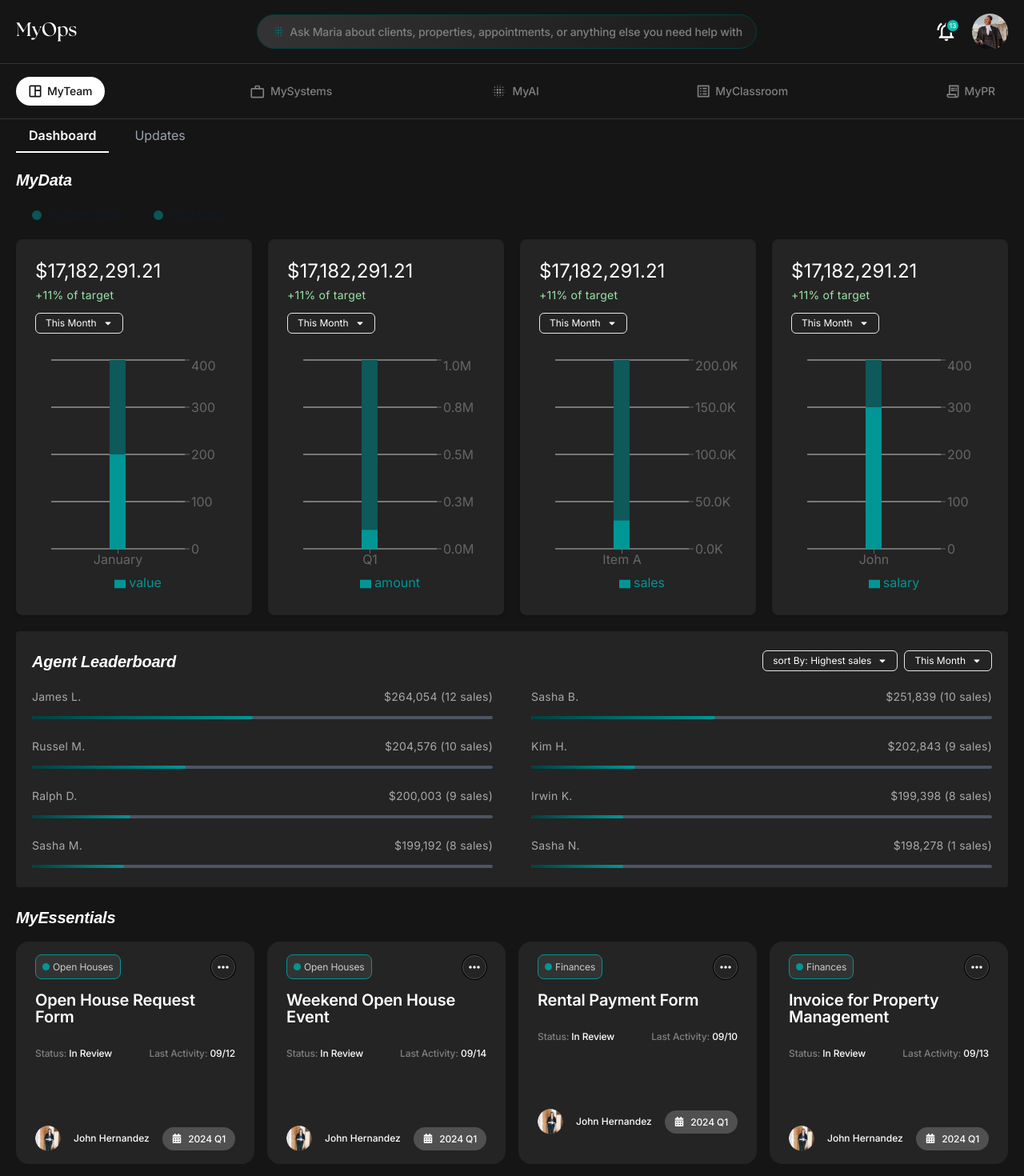
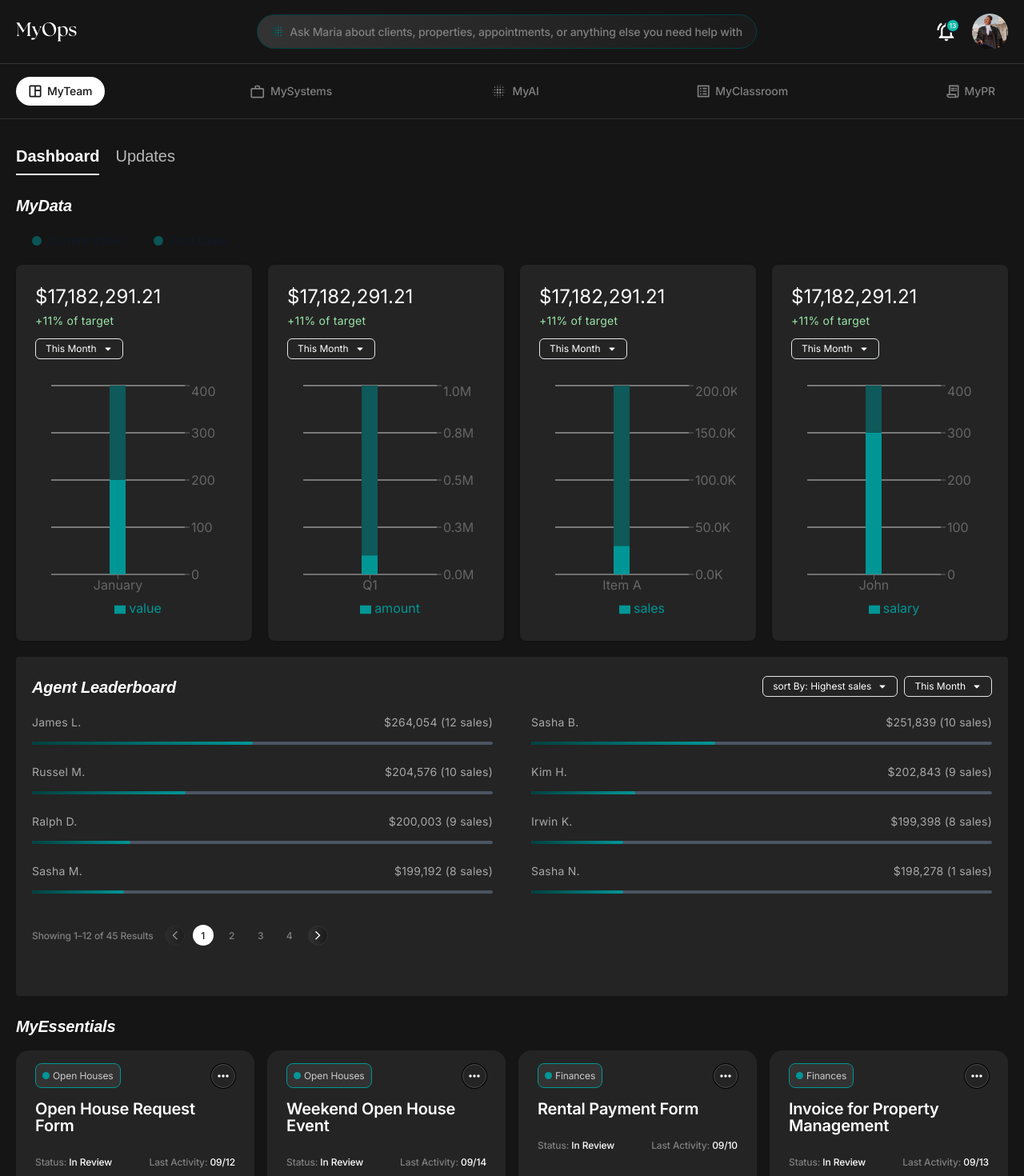
Before and after one commit to Webgenius0/atomana-react, a React (Vite) app: page / in a window 1280 px wide. Shown: the top 1470 px of the page at 80% size. Built offline with nearby package versions, Linux system fonts and the light colour scheme; a web font is replaced by a local one.

Commit message:
created my essentials page to show all the essentials

```diff
--- a/src/components/TabStepper.jsx
+++ b/src/components/TabStepper.jsx
@@ -2,22 +2,20 @@ import { useState } from "react";
 import { Link } from "react-router-dom";
 
 const TabStepper = ({ tabs }) => {
-
   const [activeTab, setActiveTab] = useState(tabs[0].path);
 
   return (
     <div>
-
-      <div className="flex space-x-4">
-        {tabs.map((tab) => (
+      <div className="flex items-start gap-5">
+        {tabs?.map((tab) => (
           <Link
-          key={tab.path}
+            key={tab.path}
             to={tab.path}
             onClick={() => setActiveTab(tab.path)}
-            className={`py-2 px-4 ${
+            className={`py-1 sm:py-2 font-Inria text-lg md:text-xl ${
               activeTab === tab.path
-                ? "text-white border-b-2 border-white font-semibold"
-                : "text-gray-400 hover:text-gray-400 hover:border-b-2 border-transparent"
+                ? "text-light border-b-2 border-light font-semibold"
+                : "text-[#ffffffb3] hover:text-light hover:border-b-2 hover:border-light border-transparent duration-100"
             }`}
           >
             {tab.label}
--- /dev/null
+++ b/src/pages/MyEssentials.jsx
@@ -0,0 +1,33 @@
+import DataCard from "@/components/DataCard";
+import { useGetSystemsData } from "@/hooks/useGetSystemsData";
+import React from "react";
+
+const MyEssentials = () => {
+  const { data } = useGetSystemsData();
+
+  return (
+    <div className="my-container">
+      <div className="pt-6 md:pt-8 lg:pt-12 pb-4 md:pb-5 lg:pb-8">
+        <h1 className="section-title mb-4">MyEssentials</h1>
+
+        <div className="grid sm:grid-cols-2 md:grid-cols-3 lg:grid-cols-4 gap-4 mt-4 md:mt-5">
+          {data?.map((item) => (
+            <DataCard key={item?.id} data={item}>
+              <div className="flex items-center gap-x-1 gap-y-[2px] flex-wrap justify-between mt-6">
+                <p className="text-secondary text-xs font-medium leading-[21px] tracking-[-0.12px]">
+                  Status: <span className="text-light">{item.status}</span>
+                </p>
+                <p className="text-secondary text-xs font-medium leading-[21px] tracking-[-0.12px]">
+                  Last Activity:{" "}
+                  <span className="text-light">{item.lastActivity}</span>
+                </p>
+              </div>
+            </DataCard>
+          ))}
+        </div>
+      </div>
+    </div>
+  );
+};
+
+export default MyEssentials;
--- a/src/pages/MyTeam.jsx
+++ b/src/pages/MyTeam.jsx
@@ -10,6 +10,7 @@ import { useState } from "react";
 import { Link } from "react-router-dom";
 
 const MyTeam = () => {
+  const [currentPage, setCurrentPage] = useState(1);
   const [selectedValue, setSelectedValue] = useState("");
   const { data } = useGetSystemsData();
 
@@ -17,9 +18,6 @@ const MyTeam = () => {
     { label: "Dashboard", path: "/dashboard" },
     { label: "Updates", path: "/updates" },
   ];
-
-
-
 
   const ourMission = [
     {
@@ -150,21 +148,23 @@ const MyTeam = () => {
 
   return (
     <>
-      <div className="my-container mx-auto">
-        <TabStepper tabs={tabs} />
+      <div className="my-container">
+        <div className="my-4 sm:my-5 md:my-6">
+          <TabStepper tabs={tabs} />
+        </div>
         <div>
           <div className="mt-5 mb-5">
             <h1 className="section-title">MyData</h1>
             <div className="flex gap-5 pt-5">
-
               <div className="flex items-center ml-5">
                 <button
                   onClick={() => handleChange("current")}
                   className="flex items-center gap-2"
                 >
                   <div
-                    className={`h-3 w-3 rounded-full bg-[#009696] transition-opacity ${selectedValue === "current" ? "opacity-100" : "opacity-50"
-                      }`}
+                    className={`h-3 w-3 rounded-full bg-[#009696] transition-opacity ${
+                      selectedValue === "current" ? "opacity-100" : "opacity-50"
+                    }`}
                   ></div>
                   <span className=" text-sm font-medium text-gray-900 dark:text-gray-300">
                     Current Value
@@ -172,15 +172,15 @@ const MyTeam = () => {
                 </button>
               </div>
 
-
               <div className="flex items-center ml-5">
                 <button
                   onClick={() => handleChange("goal")}
                   className="flex items-center gap-2"
                 >
                   <div
-                    className={`h-3 w-3 rounded-full bg-[#009696] transition-opacity ${selectedValue === "goal" ? "opacity-100" : "opacity-50"
-                      }`}
+                    className={`h-3 w-3 rounded-full bg-[#009696] transition-opacity ${
+                      selectedValue === "goal" ? "opacity-100" : "opacity-50"
+                    }`}
                   ></div>
                   <span className=" text-sm font-medium text-gray-900 dark:text-gray-300">
                     Goal Value
@@ -188,8 +188,6 @@ const MyTeam = () => {
                 </button>
               </div>
             </div>
-
-
           </div>
           <div className="grid sm:grid-cols-2 lg:grid-cols-3 xl:grid-cols-4 gap-5">
             {chartData.map((chart) => (
@@ -206,8 +204,8 @@ const MyTeam = () => {
             <div className="flex justify-between gap-1 gap-y-3 flex-wrap">
               <h1 className="section-title">Agent Leaderboard</h1>
               <div className="flex gap-2">
-              <Dropdown options={heightoptions} onSelect={handleSelect} />
-              <Dropdown options={options} onSelect={handleSelect} />
+                <Dropdown options={heightoptions} onSelect={handleSelect} />
+                <Dropdown options={options} onSelect={handleSelect} />
               </div>
             </div>
             <div className="grid md:grid-cols-2 gap-y-4 md:gap-y-6 gap-12 w-full mt-5">
@@ -229,6 +227,15 @@ const MyTeam = () => {
                 </div>
               ))}
             </div>
+
+            <div className="my-4 sm:my-5 md:my-6">
+              <Pagination
+                currentPage={currentPage}
+                totalItems={45}
+                itemsPerPage={12}
+                onPageChange={(page) => setCurrentPage(page)}
+              />
+            </div>
           </div>
           <div className="mt-6">
             <h1 className="section-title mb-4">MyEssentials</h1>
@@ -239,7 +246,7 @@ const MyTeam = () => {
             </div>
 
             <div className="flex items-center justify-end">
-              <Link to="" className="flex items-center gap-3">
+              <Link to="/my-essentials" className="flex items-center gap-3">
                 <p className="text-sm leading-6 capitalize text-light tracking-[-0.14px] hover:text-secondary duration-300">
                   View All Leads
                 </p>
--- a/src/routes/router.jsx
+++ b/src/routes/router.jsx
@@ -23,6 +23,7 @@ import MemberProfile from "@/pages/MemberProfile";
 import CourseDetails from "@/pages/CourseDetails";
 import OurMission from "@/pages/OurMission";
 import OpenHouseForm from "@/pages/OpenHouseForm";
+import MyEssentials from "@/pages/MyEssentials";
 
 const router = createBrowserRouter([
   {
@@ -218,6 +219,10 @@ const router = createBrowserRouter([
           },
         ],
       },
+      {
+        path: "/my-essentials",
+        element: <MyEssentials />,
+      },
     ],
   },
 ]);
```
